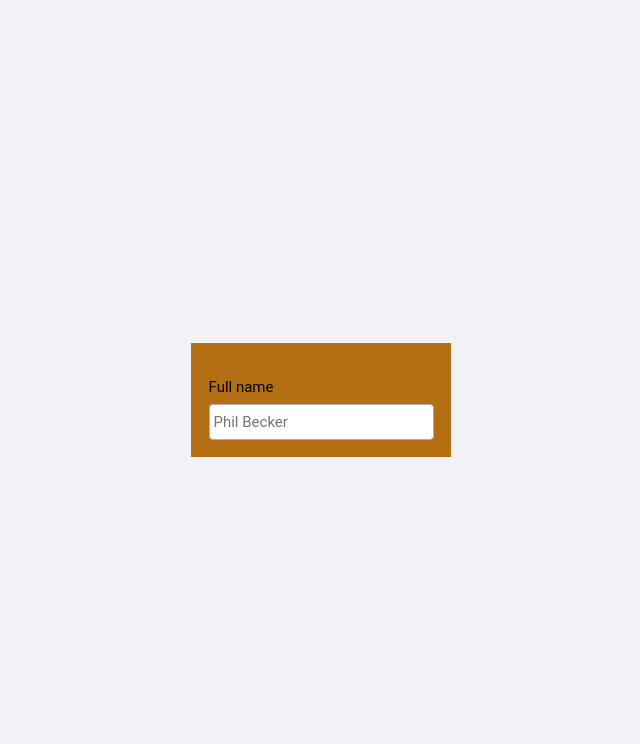
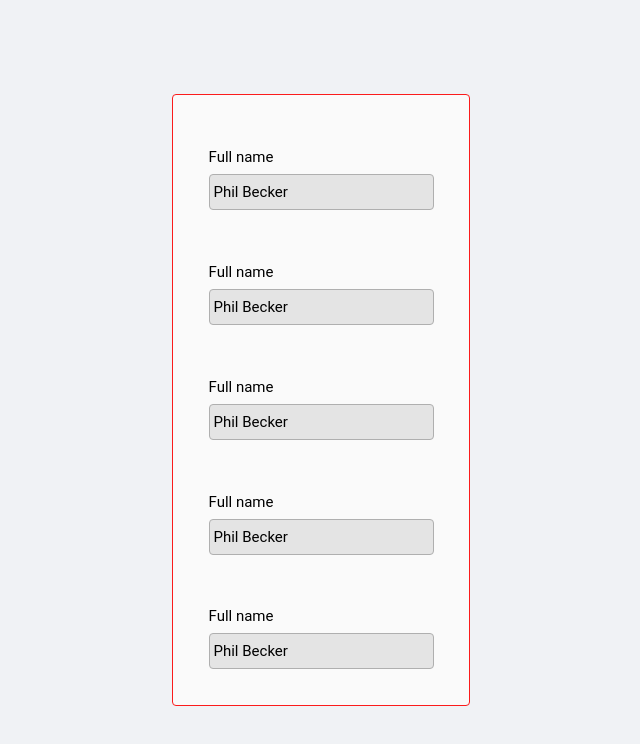
Before and after one commit to ThunderStormOwl/group-study-frontend-react, a React (Create React App) app: page /signup in a window 1280 px wide. Shown: the top 744 px of the page, without its empty margins (319-959 px from the left). Built offline with nearby package versions, Linux system fonts and the light colour scheme.

Commit message:
More styling, addded background color of inputs and plecholders deifinition. Input and form component styling deifined.

```diff
--- a/src/app/pages/signup/Signup.tsx
+++ b/src/app/pages/signup/Signup.tsx
@@ -17,6 +17,22 @@ export const Signup: React.FC = () => {
                     placeholder="Phil Becker"
                     label="Full name"
                 />
+                <Input
+                    placeholder="Phil Becker"
+                    label="Full name"
+                />
+                <Input
+                    placeholder="Phil Becker"
+                    label="Full name"
+                />
+                <Input
+                    placeholder="Phil Becker"
+                    label="Full name"
+                />
+                <Input
+                    placeholder="Phil Becker"
+                    label="Full name"
+                />
 
             </Form>
         </div>
--- a/src/app/shared/components/Form.tsx
+++ b/src/app/shared/components/Form.tsx
@@ -6,7 +6,9 @@ interface FormProps extends React.FormHTMLAttributes<HTMLFormElement>{}
 export const Form: React.FC<FormProps> = (props) => {
 
     return(
-        <div className="form-wrapper">
+        <div
+            className="form-wrapper background-paper padding-g border-radius-soft border-border-color-primary border-thin"
+        >
             <form
                 {...props}
             />
--- a/src/app/shared/components/Input.tsx
+++ b/src/app/shared/components/Input.tsx
@@ -12,7 +12,6 @@ export const Input: React.FC<InputProps> = ({label, ...props}) => {
             {label?<label>{label}</label>:null}
             <input
                 {...props}
-                className="input-text"
             />
         </div>
     );
--- a/src/app/shared/components/styles/Form.css
+++ b/src/app/shared/components/styles/Form.css
@@ -0,0 +1,3 @@
+form {
+    flex-direction: column;
+}
--- a/src/app/shared/components/styles/Input.css
+++ b/src/app/shared/components/styles/Input.css
@@ -2,11 +2,3 @@ label {
     margin-bottom: var(--size-s);
     margin-top: var(--size-g);
 }
-
-.input-text{
-    background-color: white;
-}
-
-.input-wrapper{
-    background-color: rgb(180, 111, 20);
-}
--- a/src/app/shared/contexts/theme.tsx
+++ b/src/app/shared/contexts/theme.tsx
@@ -21,7 +21,8 @@ export const ThemeProvider: React.FC = ({ children }) => {
             document.documentElement.style.setProperty('--color-border', '#fafafa')
             document.documentElement.style.setProperty('--color-text', '#fafafa')
             document.documentElement.style.setProperty('--color-primary', '#ec1414')
-            document.documentElement.style.setProperty('--color-input-background', '6d6c6c')
+            document.documentElement.style.setProperty('--color-input-background', '#ec1414')
+            document.documentElement.style.setProperty('--color-placeholder', '#ffffff')
 
         }
         else{
@@ -31,7 +32,8 @@ export const ThemeProvider: React.FC = ({ children }) => {
             document.documentElement.style.setProperty('--color-border', '#afafaf')
             document.documentElement.style.setProperty('--color-text', '#000000')
             document.documentElement.style.setProperty('--color-primary', '#fb1b1b')
-            document.documentElement.style.setProperty('--color-input-background', 'a8a8a8')
+            document.documentElement.style.setProperty('--color-input-background', '#e4e4e4')
+            document.documentElement.style.setProperty('--color-placeholder', '#000000')
 
 
         }
--- a/src/app/styles/colors.css
+++ b/src/app/styles/colors.css
@@ -11,7 +11,8 @@
     /*  */
     --color-text-white: #fff;
     --color-text: #C4C4C4;
-    --color-input-background: #6d6c6c;
+    --color-input-background: black;
+    --color-placeholder: black;
 }
 
 .background {
--- a/src/app/styles/global.css
+++ b/src/app/styles/global.css
@@ -111,6 +111,10 @@ input{
     background-color: var(--color-input-background);
 }
 
+input::placeholder{
+    color: var(--color-placeholder);
+}
+
 textarea, select {
 
     background-color: var(--color-background-bars);
```
